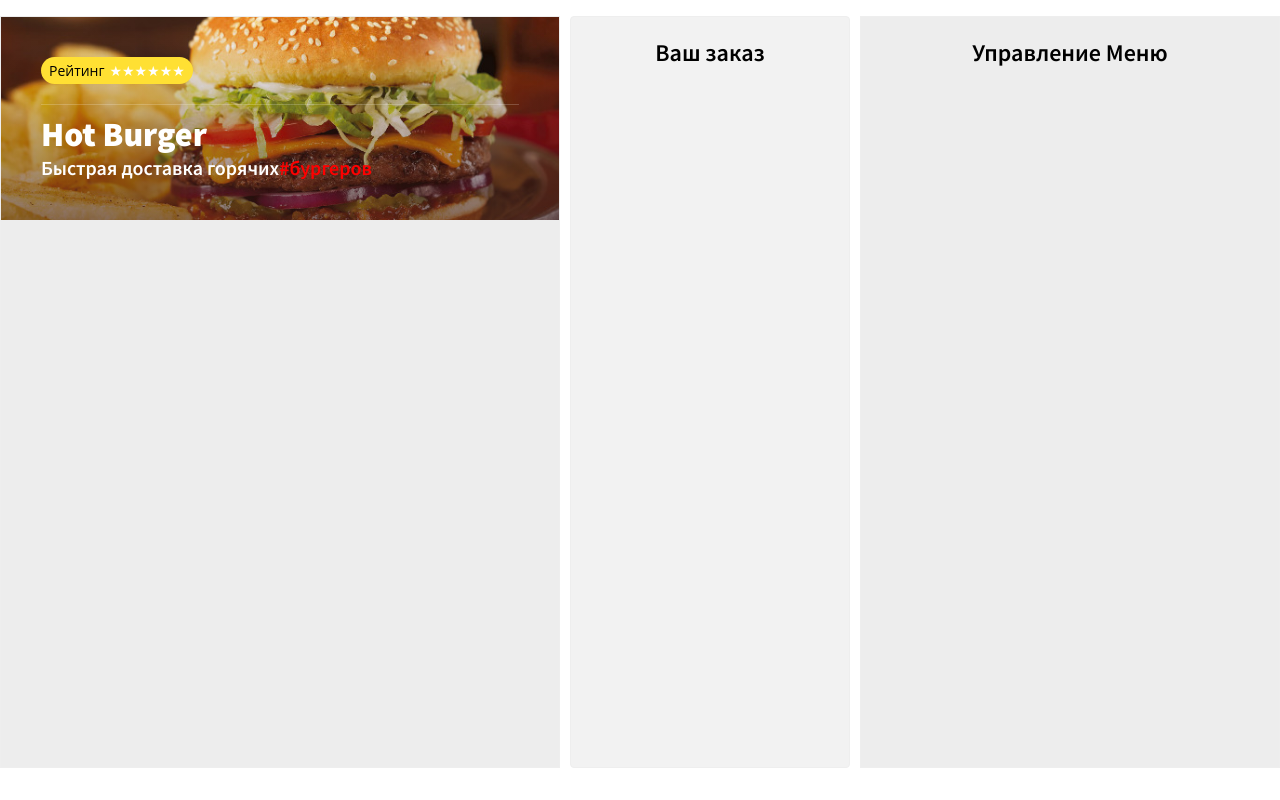
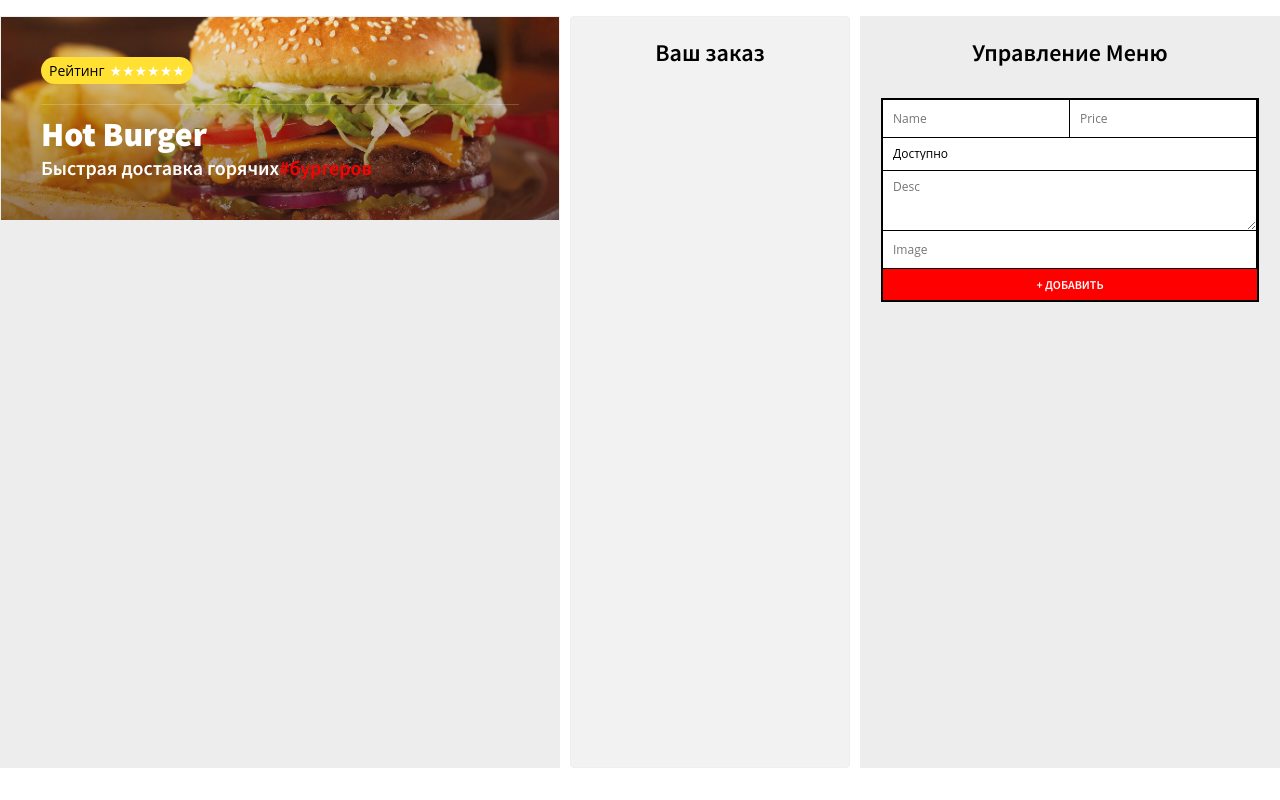
Before and after one commit to RodionSverdlovAl/ReactAppBurgerShop, a React (Create React App) app: page /restaurant/1 in a window 1280 px wide. Built offline with nearby package versions, Linux system fonts and the light colour scheme.

Commit message:
add AddBurger Form and function and component

```diff
--- /dev/null
+++ b/src/components/AddBurgerForm.js
@@ -0,0 +1,41 @@
+import React from "react";
+
+class AddBurgerForm extends React.Component{
+
+    nameRef = React.createRef();
+    priceRef = React.createRef();
+    statusRef = React.createRef();
+    descRef = React.createRef();
+    imageRef = React.createRef();
+
+    createBurger = (event) => {
+        event.preventDefault();
+        console.log("Add Burger");
+        const burger = {
+            name: this.nameRef.current.value,
+            price: parseFloat(this.priceRef.current.value),
+            status: this.statusRef.current.value,
+            desc: this.descRef.current.value,
+            image: this.imageRef.current.value
+        };
+        this.props.addBurger(burger);
+        event.currentTarget.reset();
+    }
+    render(){
+        return(
+            <form className="burger-edit" onSubmit={this.createBurger}>
+                <input ref={this.nameRef} name = 'name' type='text' placeholder="Name" autoComplete="off"/>
+                <input ref={this.priceRef} name = 'price' type='text' placeholder="Price" autoComplete="off"/>
+                <select ref={this.statusRef} name = 'status' className="status">
+                    <option value="available">Доступно</option>
+                    <option value="unavailable">Убрать из меню</option>
+                </select>
+                <textarea ref={this.descRef} name = 'desc' placeholder="Desc"/>
+                <input ref={this.imageRef} name = 'image' type='text' placeholder="Image" autoComplete="off"/>
+                <button type="submit">+ Добавить</button>
+            </form>
+        );
+    }
+}
+
+export default AddBurgerForm;
--- a/src/components/App.js
+++ b/src/components/App.js
@@ -4,6 +4,22 @@
 import MenuAdmin from './MenuAdmin';
 
 class App extends React.Component{
+    state = {
+        burger: {},
+        order: {}
+    }
+
+    addBurger = (burger) =>{
+        console.log("addBurger", burger);
+
+        // делаем копию стейта
+        const burgers = {...this.state.burgers}
+        // добавить бургер в переменную обект burgers
+        burgers[`burger${Date.now()}`] = burger;
+        // записать наш новый объект бургерс в стэйт
+        this.setState({burgers})
+    }
+
     render(){
         return(
             <div className='burger-paradise'>
@@ -11,7 +27,7 @@
                     <Header title ="Hot Burger" />
                 </div>
                 <Order />
-                <MenuAdmin />
+                <MenuAdmin addBurger = {this.addBurger}/>
             </div>
         );
     }
--- a/src/components/Landing.js
+++ b/src/components/Landing.js
@@ -18,7 +18,8 @@
         this.setState({title, url, display:false})
     }
     goToRestaurant = () =>{
-        console.log("Go to restaurant");
+        const {url} = this.state;
+        this.props.history.push(`/restaurant/${url}`);
     }
 
     render(){
--- a/src/components/MenuAdmin.js
+++ b/src/components/MenuAdmin.js
@@ -1,10 +1,12 @@
 import React from 'react';
+import AddBurgerForm from './AddBurgerForm';
 
 class MenuAdmin extends React.Component{
     render(){
         return(
             <div className='menu-admin'>
                 <h2>Управление Меню</h2>
+                <AddBurgerForm addBurger = {this.props.addBurger}/>
             </div>
         );
     }
```
